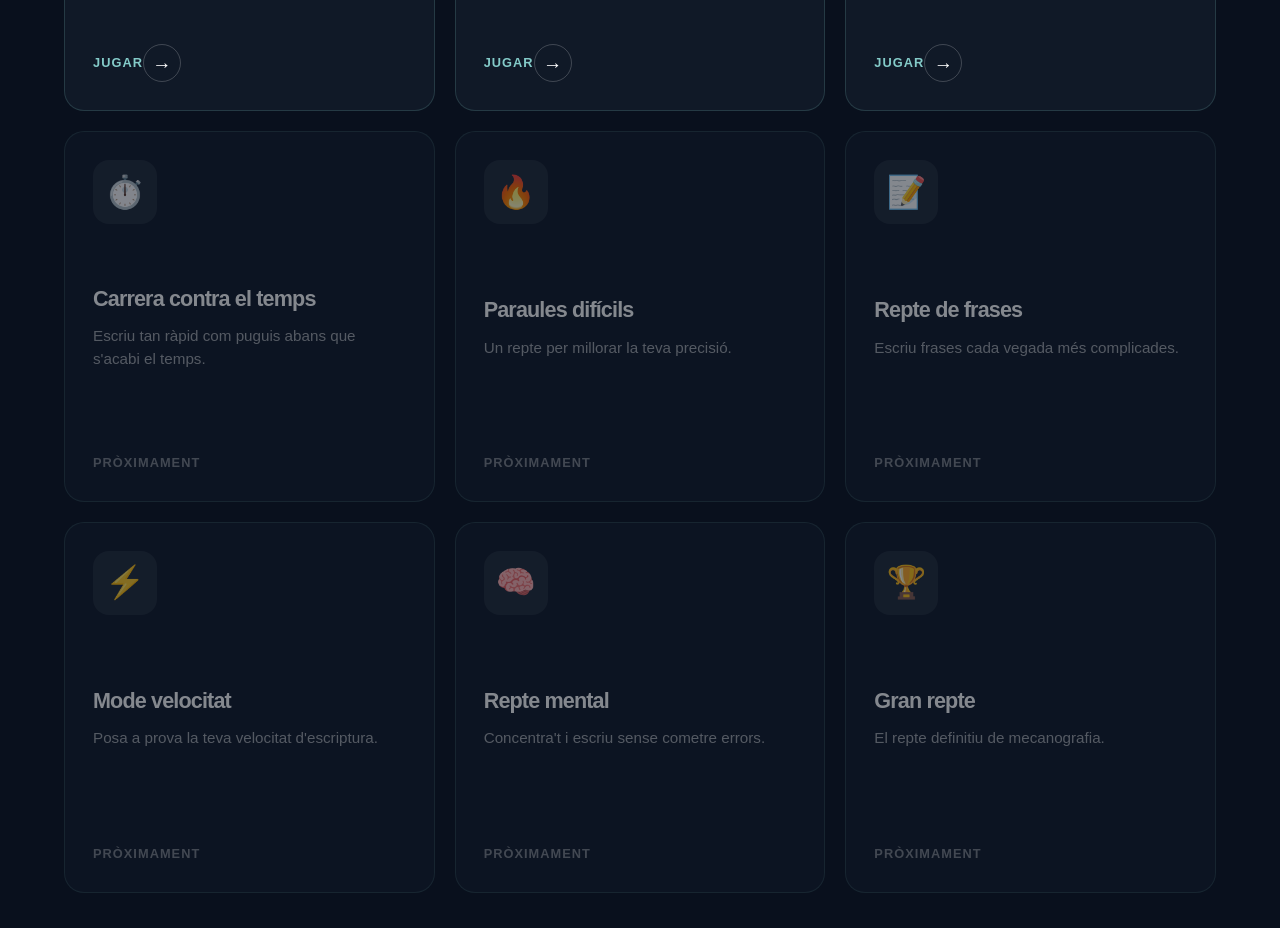
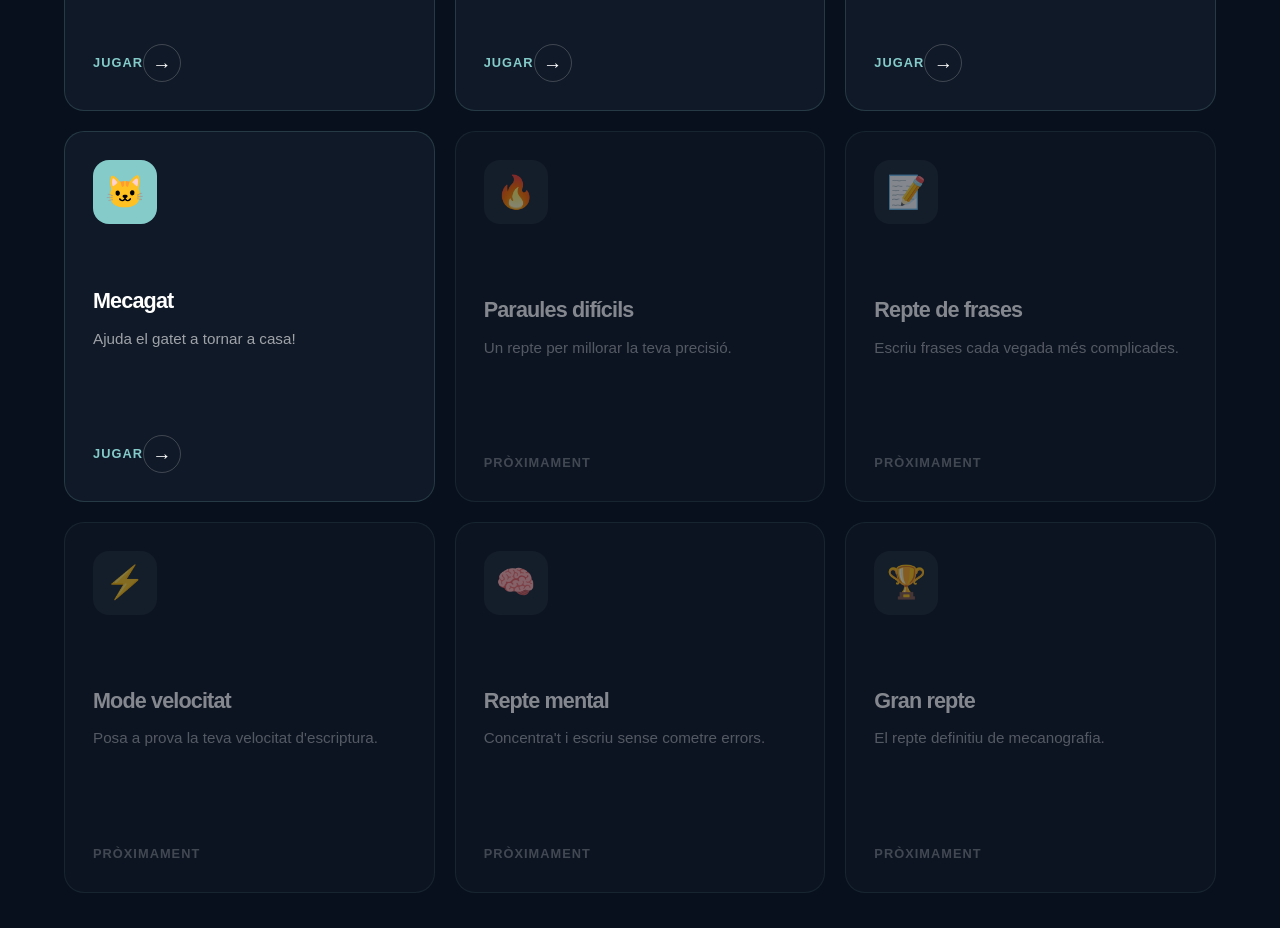
Before and after one commit to otsubiranas/meca, a plain HTML site: page index.html in a window 1280 px wide. Shown: the part 880-1808 px from the top of the page. Drawn offline with Linux system fonts and the light colour scheme.

Commit message:
Update index.html

```diff
--- a/index.html
+++ b/index.html
@@ -312,23 +312,23 @@
 
 
             <!-- 4 -->
-            <div class="game-card disabled">
+            <a class="game-card" href="games/mecagat/">
 
-                <div class="game-icon">⏱️</div>
+                <div class="game-icon">🐱</div>
 
                 <div class="game-info">
-                    <h3>Carrera contra el temps</h3>
+                    <h3>Mecagat</h3>
                     <p>
-                        Escriu tan ràpid com puguis
-                        abans que s'acabi el temps.
+                        Ajuda el gatet a tornar a casa!
                     </p>
                 </div>
 
                 <div class="game-bottom">
-                    <span class="game-status">Pròximament</span>
+                    <span class="game-status">Jugar</span>
+                    <span class="game-arrow">→</span>
                 </div>
 
-            </div>
+            </a>
 
             <!-- 5 -->
             <div class="game-card disabled">
```
